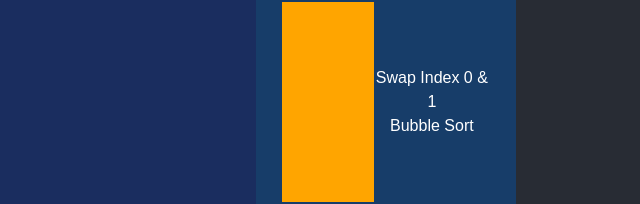
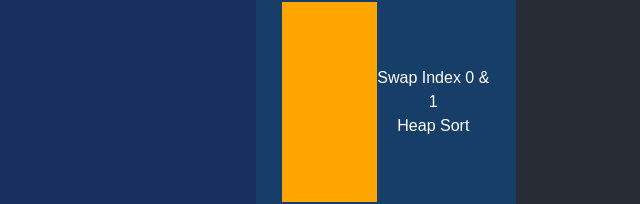
Before and after one commit to yamhokim/Sorting-Algorithm-Website, a React (Vite) app in the folder sortAlgorithmVisualizer/: page /heap-sort in a window 1280 px wide. Shown: the part 158-362 px from the top of the page, without its empty margins (0-640 px from the left). Built offline with nearby package versions, Linux system fonts and the light colour scheme.

Commit message:
updated arrayBar so that the name and speedValues are no longer hardcoded and based on state values instead

```diff
--- a/sortAlgorithmVisualizer/src/components/arrayBar.tsx
+++ b/sortAlgorithmVisualizer/src/components/arrayBar.tsx
@@ -10,18 +10,19 @@ function shuffleArray<T>(array: T[]): T[] {
 }
 
 type ArrayBarProps = {
+  name: string;
   amountValue: number;
   speedValue: number;
 };
 
-function ArrayBar({ amountValue, speedValue }: ArrayBarProps) {
+function ArrayBar({ name, amountValue, speedValue }: ArrayBarProps) {
   const [numarray, setNumArray] = useState<number[]>([]);
   const [activeIndices, setActiveIndices] = useState<number[]>([]);
   const [swappedIndices, setSwappedIndices] = useState<number[]>([]);
 
   // Example speed factor (you could pass this in as a prop or from a context)
   // 1 means normal speed, 3 means 3x faster, etc.
-  const speedFactor = 2; // or 2 or 3, etc.
+  const speedFactor = speedValue; // or 2 or 3, etc.
 
   // We’ll use a base duration for each animation step (in ms).
   // At speedFactor=1, stepDuration = 500ms. At speedFactor=2, stepDuration = 250ms, etc.
@@ -156,7 +157,7 @@ function ArrayBar({ amountValue, speedValue }: ArrayBarProps) {
           className="px-4 py-2 bg-green-500 text-white rounded"
           onClick={bubbleSort}
         >
-          Bubble Sort
+          {name}
         </button>
       </div>
     </>
--- a/sortAlgorithmVisualizer/src/components/sliders.tsx
+++ b/sortAlgorithmVisualizer/src/components/sliders.tsx
@@ -1,5 +1,4 @@
 import "../index.css";
-import { useState } from "react";
 
 type SlidersProps = {
   amountValue: number;
@@ -8,13 +7,11 @@ type SlidersProps = {
   setSpeedValue: (num: number) => void;
 };
 
-function sliders({ amountValue, setAmountValue }: SlidersProps) {
+function sliders({ amountValue, setAmountValue, speedValue, setSpeedValue }: SlidersProps) {
   //Increment Amount of Array Bars
   const handleAmountChange = (event: React.ChangeEvent<HTMLInputElement>) => {
     setAmountValue(Number(event.target.value));
   };
-
-  const [speedValue, setSpeedValue] = useState<number | number>(1);
 
   const handleSpeedChange = (event: React.ChangeEvent<HTMLInputElement>) => {
     setSpeedValue(Number(event.target.value));
--- a/sortAlgorithmVisualizer/src/pages/sortPage.tsx
+++ b/sortAlgorithmVisualizer/src/pages/sortPage.tsx
@@ -11,6 +11,7 @@ type SortPageProp = {
 
 const SortPage = ({name}: SortPageProp) => {
     const [amountValue, setAmountValue] = useState<number>(0);
+    const [speedValue, setSpeedValue] = useState<number | number>(1);
 
     return (
     <>
@@ -18,10 +19,10 @@ const SortPage = ({name}: SortPageProp) => {
         <div className="main-content">
           <Header title={name}/>
           <div className="array-container bg-blue-900 shadow-inner">
-            <ArrayBar amountValue={amountValue} />
+            <ArrayBar name={name} amountValue={amountValue} speedValue={speedValue}/>
           </div>
           <TextBox text={`This is the code implementation for ${name}`} />
-          <Sliders amountValue={amountValue} setAmountValue={setAmountValue} />
+          <Sliders amountValue={amountValue} setAmountValue={setAmountValue} speedValue={speedValue} setSpeedValue={setSpeedValue}/>
         </div>
       </div>
     </>
```
